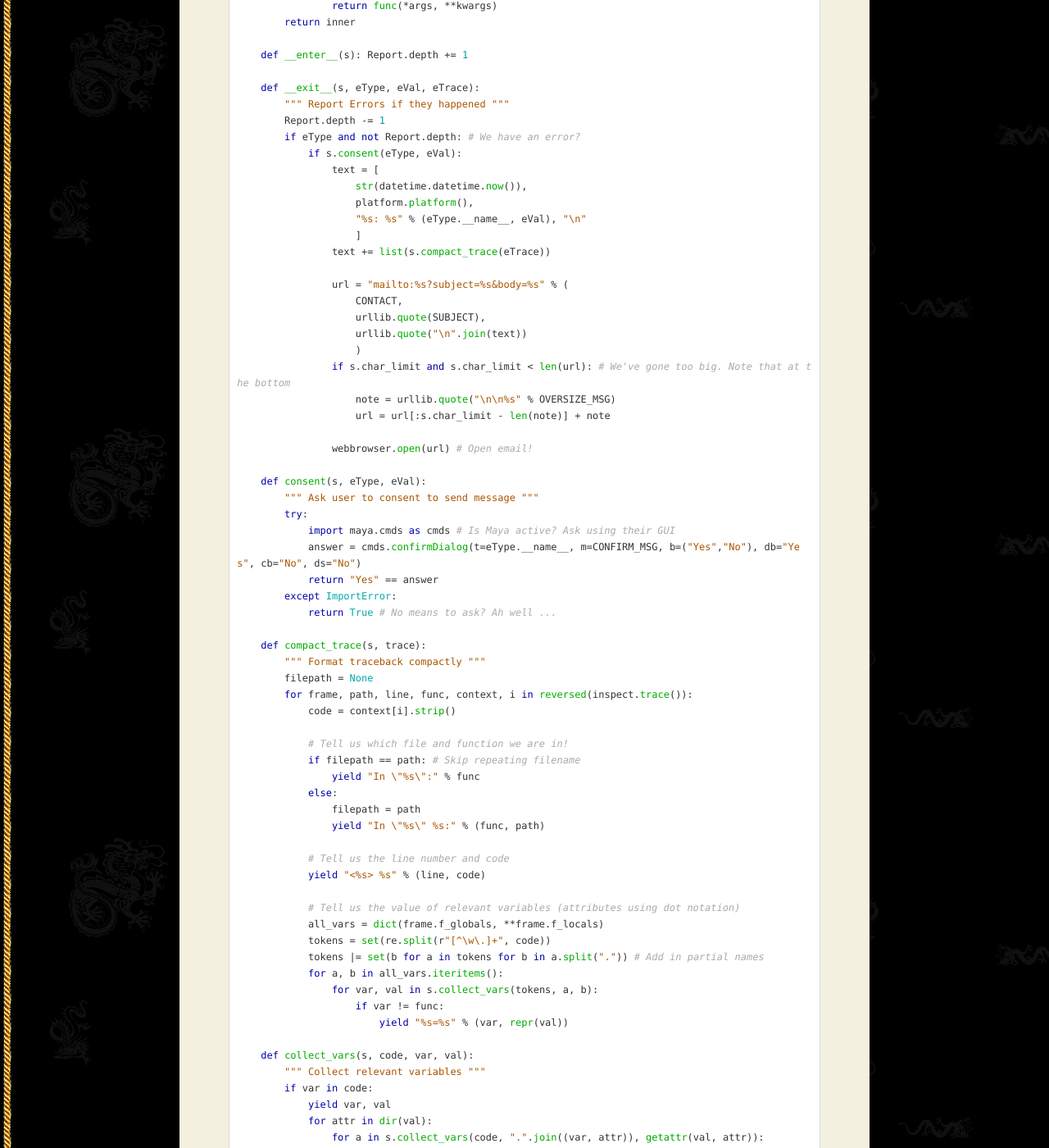
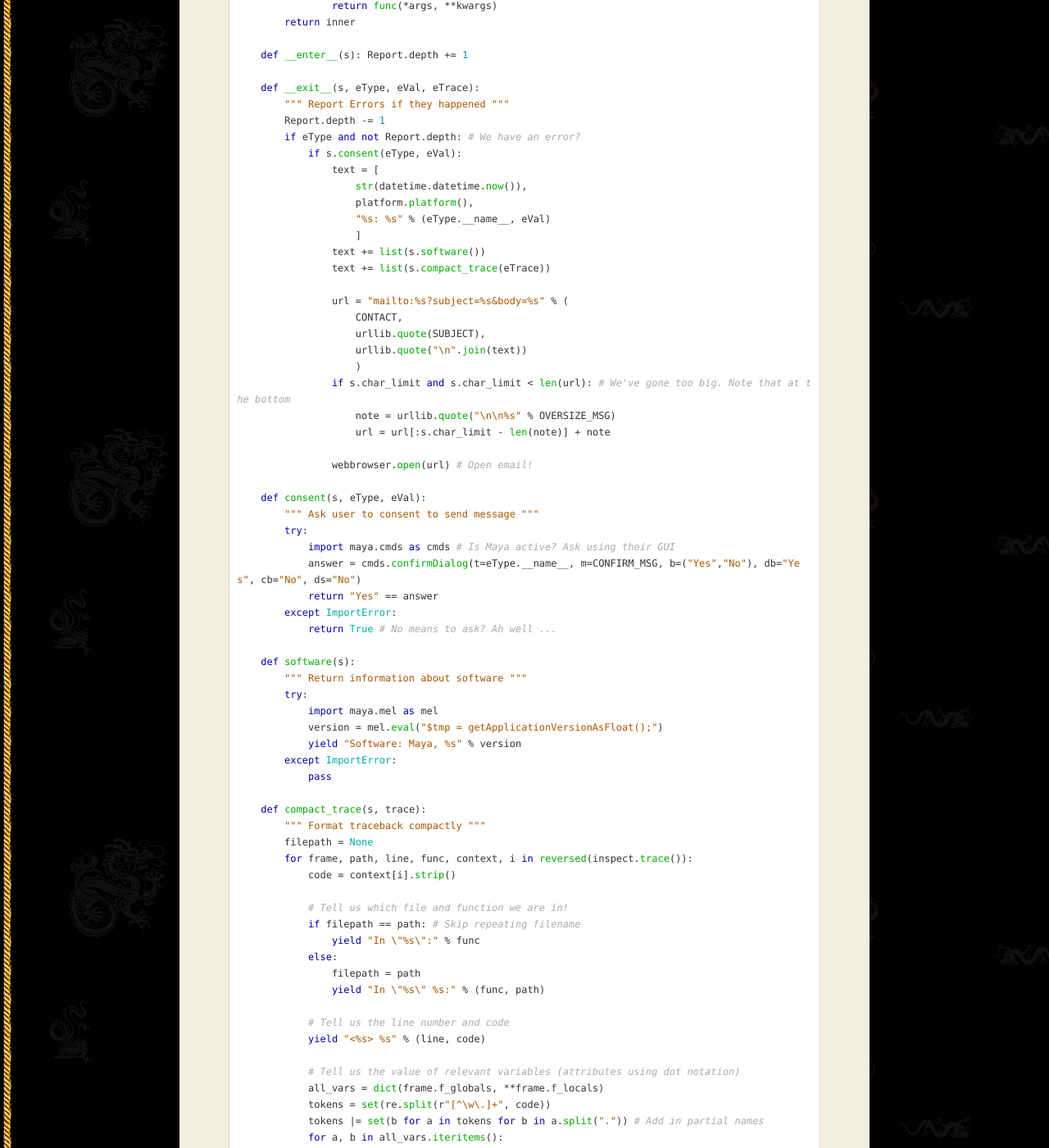
Before and after one commit to internetimagery/internetimagery.github.io, a Jekyll site: the page built from python/err_report.md, in a window 1280 px wide and 1400 px high, scrolled down 1531 px. Shown: the whole window at 82% size. Built offline with Jekyll 4.4.1, drawn with Linux system fonts in a browser that asks for light colours; nearby versions of some CDN libraries; some web fonts are replaced.

Commit message:
Update err_report.md

```diff
--- a/python/err_report.md
+++ b/python/err_report.md
@@ -90,8 +90,9 @@ class Report(object):
                 text = [
                     str(datetime.datetime.now()),
                     platform.platform(),
-                    "%s: %s" % (eType.__name__, eVal), "\n"
+                    "%s: %s" % (eType.__name__, eVal)
                     ]
+                text += list(s.software())
                 text += list(s.compact_trace(eTrace))
 
                 url = "mailto:%s?subject=%s&body=%s" % (
@@ -113,6 +114,15 @@ class Report(object):
             return "Yes" == answer
         except ImportError:
             return True # No means to ask? Ah well ...
+
+    def software(s):
+        """ Return information about software """
+        try:
+            import maya.mel as mel
+            version = mel.eval("$tmp = getApplicationVersionAsFloat();")
+            yield "Software: Maya, %s" % version
+        except ImportError:
+            pass
 
     def compact_trace(s, trace):
         """ Format traceback compactly """
```
